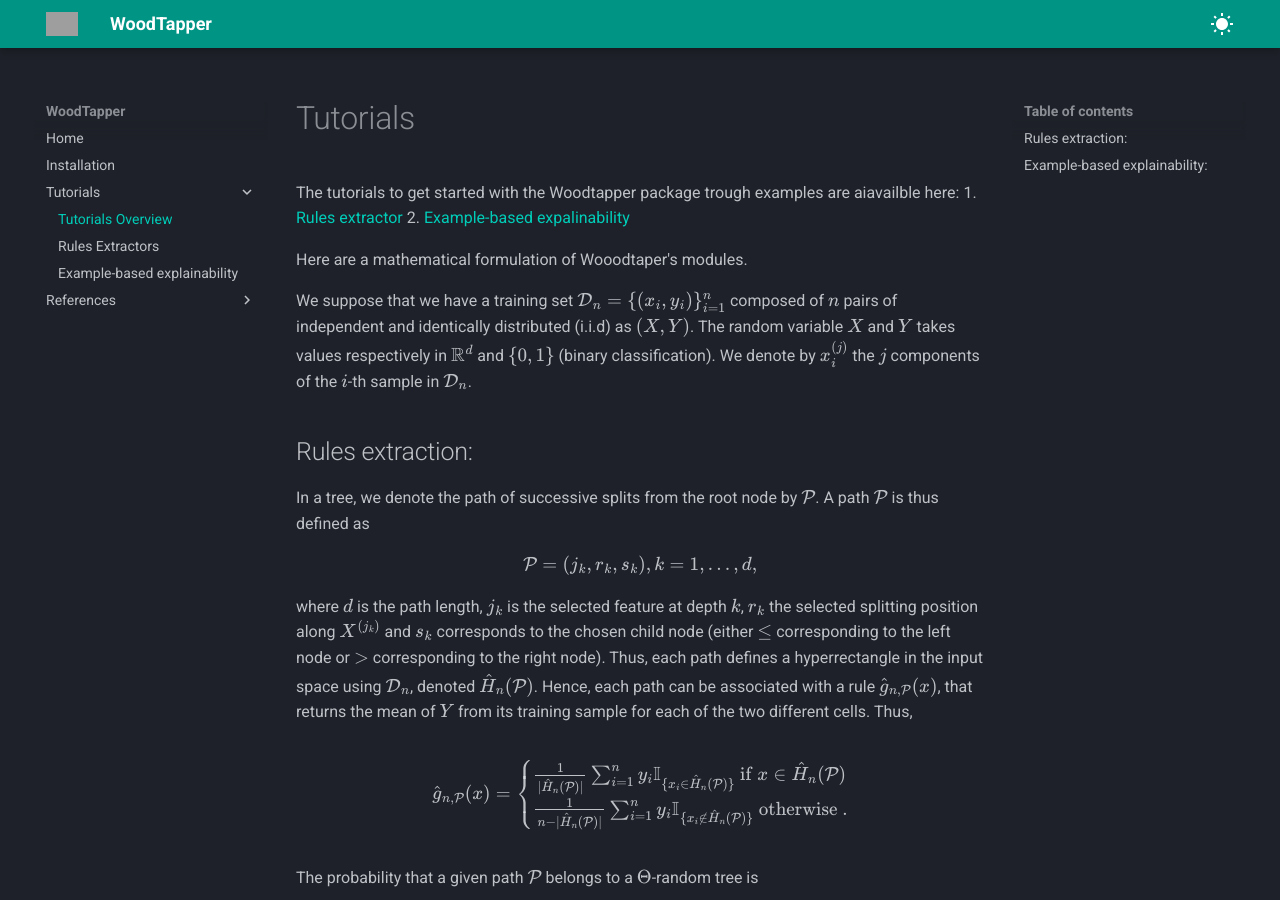
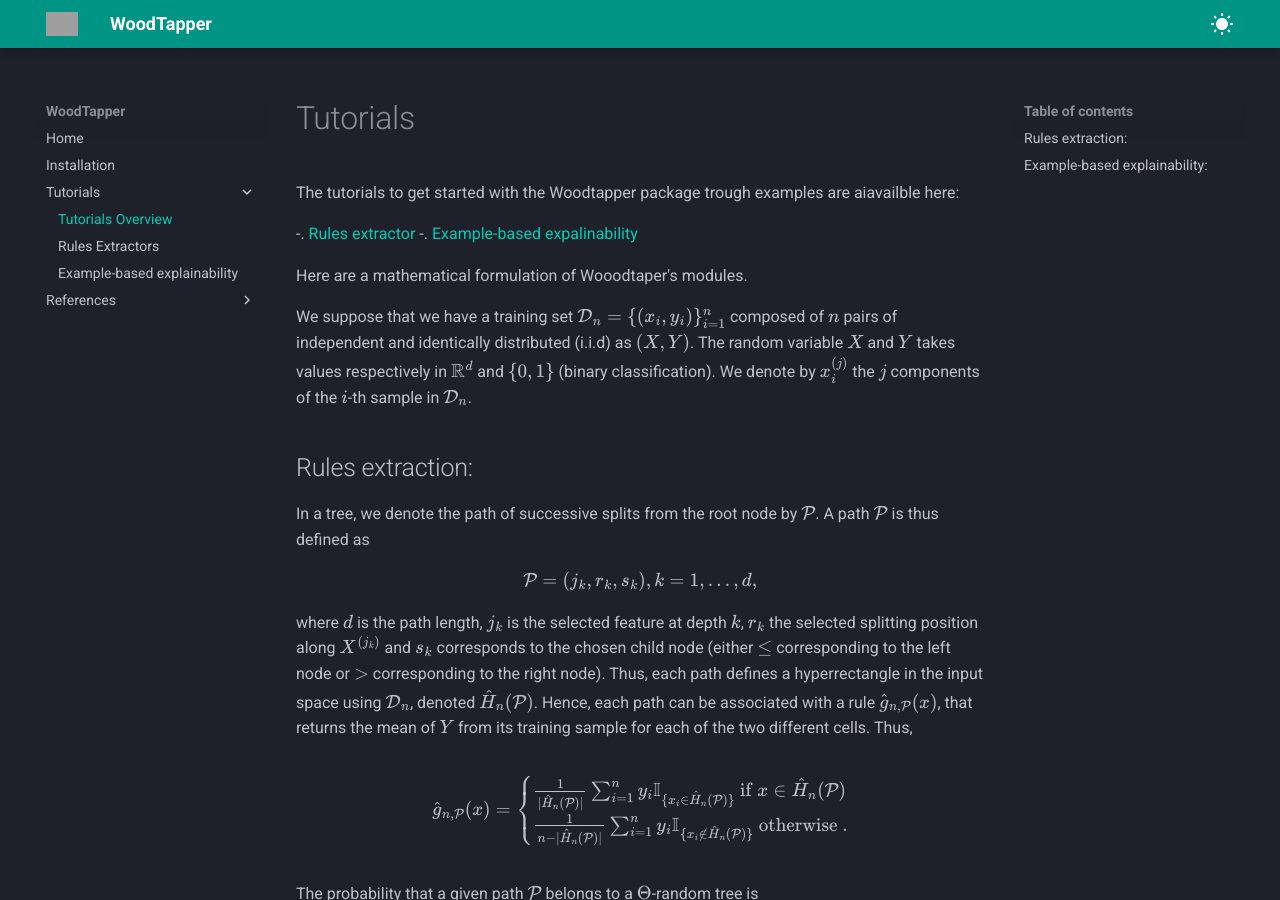
Before and after one commit to artefactory/woodtapper, an MkDocs documentation site: the page built from docs/0_tutorials.md, in a window 1280 px wide and 900 px high. Built offline with MkDocs 1.6.1 and Material for MkDocs 9.7.7, drawn with Linux system fonts in a browser that asks for light colours; grey boxes are pictures that could not be loaded.

Commit message:
Fix bullets points typo

```diff
--- a/docs/0_tutorials.md
+++ b/docs/0_tutorials.md
@@ -1,8 +1,9 @@
 # Tutorials
 
  The tutorials to get started with the Woodtapper package trough examples are aiavailble here:
-  1. [Rules extractor](1_tutorials.md)
-  2. [Example-based expalinability](2_tutorials_example_exp.md)
+
+  -. [Rules extractor](1_tutorials.md)
+  -. [Example-based expalinability](2_tutorials_example_exp.md)
 
 Here are a mathematical formulation of Wooodtaper's modules.
 
```
Also changed, not shown: docs/installation.md (+2 -0 lines).
